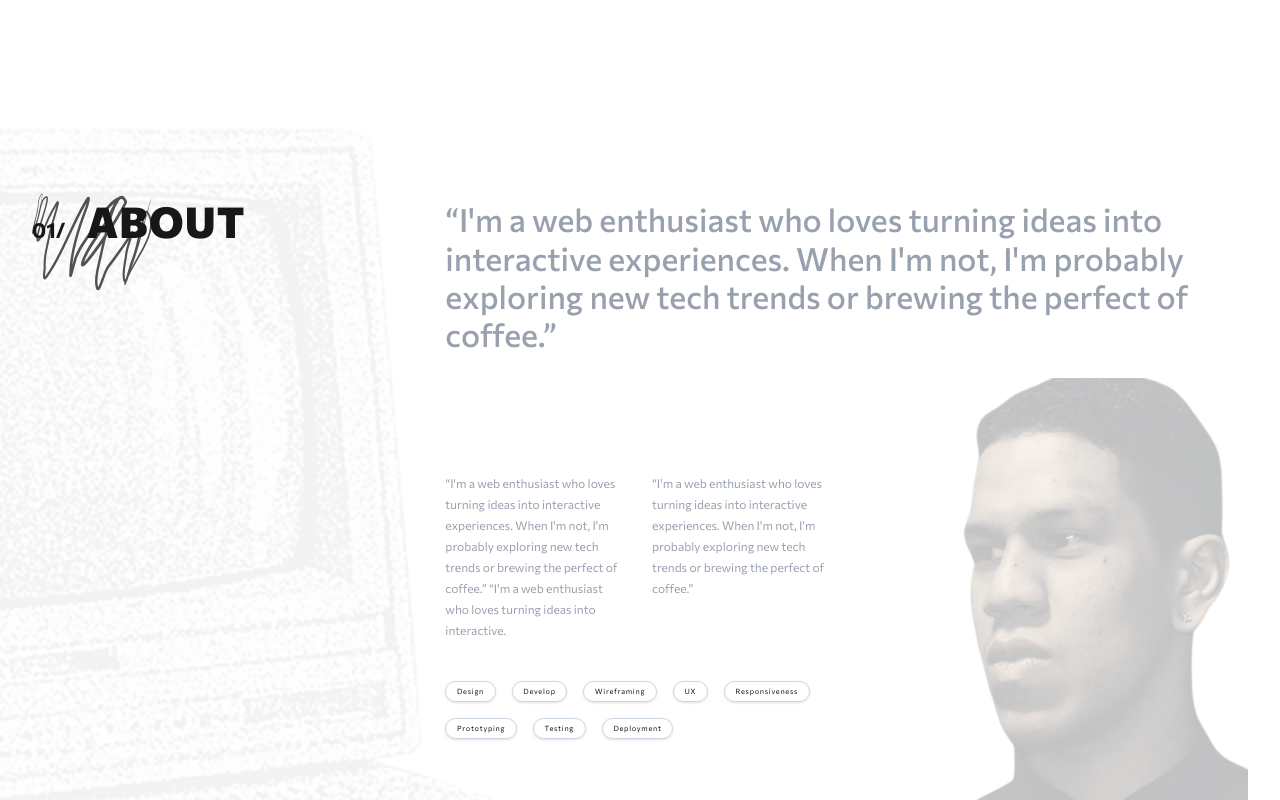
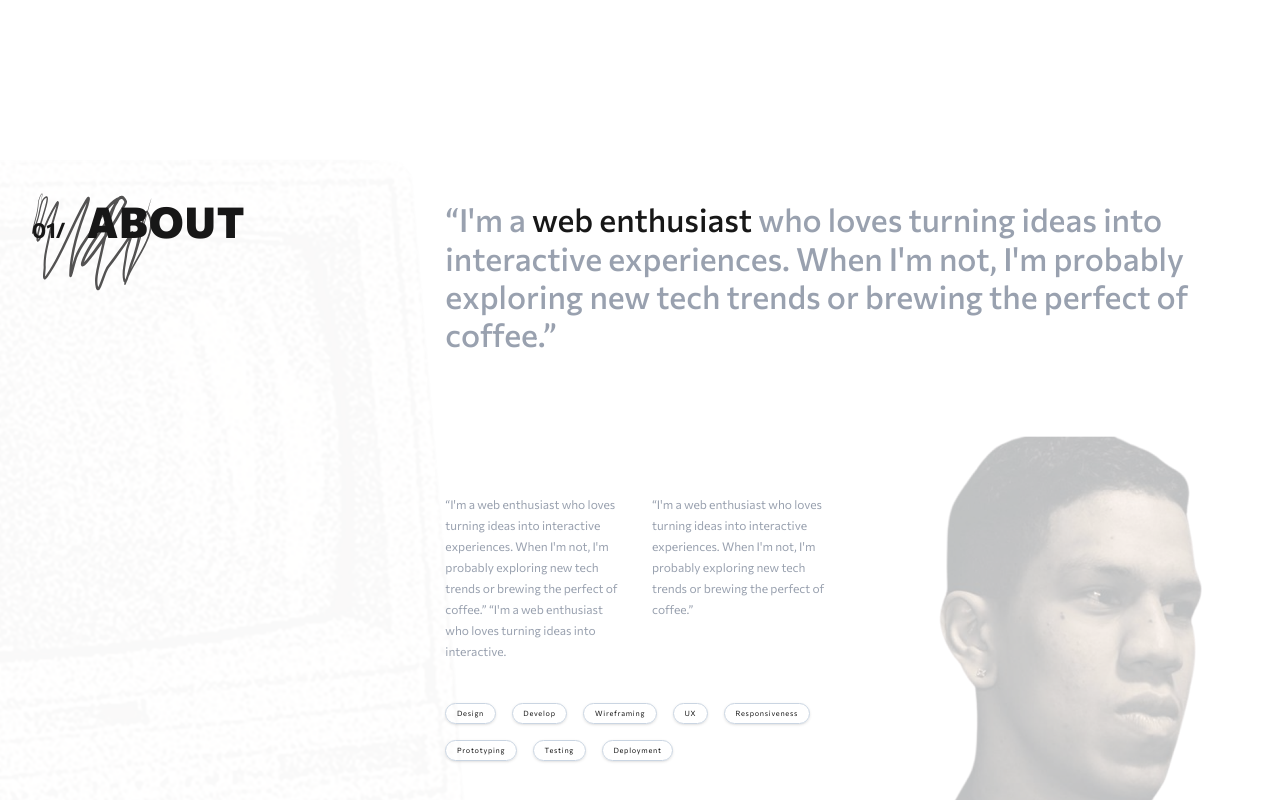
Before and after one commit to Lordev/portfolio, a Next.js app: page / in a window 1280 px wide. Shown: the part 760-1560 px from the top of the page. Built offline with nearby package versions, Linux system fonts and the light colour scheme.

Commit message:
feat: update about section replace static content with animated components and restructure layout

```diff
--- a/src/content/home/AboutSection.tsx
+++ /dev/null
@@ -1,72 +0,0 @@
-import Image from "next/image";
-import SectionHeading from "@/components/ui/SectionHeading";
-import Chip from "@/components/ui/Chip";
-
-const aboutChips: string[] = [
-  "Design",
-  "Develop",
-  "Wireframing",
-  "UX",
-  "Responsiveness",
-  "Prototyping",
-  "Testing",
-  "Deployment",
-];
-
-export default function AboutSection() {
-  return (
-    <section className="relative row py-240">
-      <div className="absolute h-4/5 -translate-x-6/12 aspect-[1495/1076] top-9/16 transform -translate-y-1/2 -z-10">
-        <Image
-          className=" "
-          src="/about/pc-background.png"
-          alt=""
-          layout="fill"
-        />
-      </div>
-      <div className="row in-container">
-        <div className="grid grid-cols-6 gap-24">
-          <div className="col-span-2">
-            <SectionHeading title="About" />
-          </div>
-          <div className="col-span-4">
-            <div className="text-fluid-h3 col-span-2 text-gray-400 font-medium">
-              “I{"'"}m a web enthusiast who loves turning ideas into interactive
-              experiences. When I{"'"}m not, I{"'"}m probably exploring new tech
-              trends or brewing the perfect of coffee.”
-            </div>
-          </div>
-          <div className="col-start-3 col-span-2 flex flex-col justify-center gap-24">
-            <div className="grid-cols-2 grid col-span-2 gap-24">
-              <p className="text-gray-400">
-                “I{"'"}m a web enthusiast who loves turning ideas into
-                interactive experiences. When I{"'"}m not, I{"'"}m probably
-                exploring new tech trends or brewing the perfect of coffee.” “I
-                {"'"}m a web enthusiast who loves turning ideas into
-                interactive.
-              </p>
-              <p className="text-gray-400">
-                “I{"'"}m a web enthusiast who loves turning ideas into
-                interactive experiences. When I{"'"}m not, I{"'"}m probably
-                exploring new tech trends or brewing the perfect of coffee.”
-              </p>
-            </div>
-            <div className="col-span-2 self-start flex flex-wrap gap-16">
-              {aboutChips.map((chip) => (
-                <Chip label={chip} key={chip} />
-              ))}
-            </div>
-          </div>
-          <div className="col-start-5 col-span-2">
-            <Image
-              src="/about/img-headshot.png"
-              width={900}
-              height={900}
-              alt=""
-            />
-          </div>
-        </div>
-      </div>
-    </section>
-  );
-}
--- /dev/null
+++ b/src/content/home/AboutSection/AboutImage.tsx
@@ -0,0 +1,22 @@
+import Image from "next/image";
+import { motion, useSpring, useTransform } from "framer-motion";
+
+interface AboutImageProps {
+  scrollYProgress: number;
+}
+
+export default function AboutImage({scrollYProgress} : AboutImageProps) {
+  return (
+    <motion.div className="col-start-5 col-span-2"
+      style={{
+        y: useSpring(useTransform(scrollYProgress, [0.5, 1], [0, 50], {
+          damping: 1000,
+          stiffness: 200,
+        })),
+
+      }}
+    >
+      <Image src="/about/img-headshot.png" width={900} height={900} alt="" />
+    </motion.div>
+  );
+}
--- /dev/null
+++ b/src/content/home/AboutSection/BackgroundImage.tsx
@@ -0,0 +1,42 @@
+"use client";
+import { motion, useTransform, useSpring } from "motion/react";
+import Image from "next/image";
+
+interface BackgroundImageProps {
+  scrollYProgress: MotionValue<number>;
+}
+
+export default function BackGroundImage({
+  scrollYProgress,
+}: BackgroundImageProps) {
+  return (
+    <motion.div
+      className="absolute h-full w-full"
+      style={{
+        y: useSpring(
+          useTransform(scrollYProgress, [0, 1], [0, 50], {
+            damping: 100,
+            stiffness: 20,
+          })
+        ),
+        x: useSpring(
+          useTransform(scrollYProgress, [0, 1], [0, 50], {
+            damping: 100,
+            stiffness: 20,
+          })
+        ),
+        opacity: useSpring(useTransform(scrollYProgress, [0, 1], [1, 0], {
+          damping: 100,
+          stiffness: 20,
+        })),
+      }}
+    >
+      <Image
+        className=" "
+        src="/about/pc-background.png"
+        alt=""
+        layout="fill"
+      />
+    </motion.div>
+  );
+}
--- /dev/null
+++ b/src/content/home/AboutSection/index.tsx
@@ -0,0 +1,125 @@
+"use client";
+import SectionHeading from "@/components/ui/SectionHeading";
+import Chip from "@/components/ui/Chip";
+import { motion } from "framer-motion";
+import ScrollContainer from "@/components/layout/ScrollContainer";
+import { useRef } from "react";
+import AboutImage from "./AboutImage";
+import BackgroundImage from "./BackgroundImage";
+
+const aboutChips: string[] = [
+  "Design",
+  "Develop",
+  "Wireframing",
+  "UX",
+  "Responsiveness",
+  "Prototyping",
+  "Testing",
+  "Deployment",
+];
+
+export default function AboutSection() {
+  const variants = {
+    hidden: { opacity: 0 },
+    visible: {
+      opacity: 1,
+      transition: {
+        staggerChildren: 0.25,
+        when: "beforeChildren",
+      },
+    },
+  };
+
+  const childVariants = {
+    hidden: { opacity: 0, y: 20 },
+    visible: {
+      opacity: 1,
+      y: 0,
+      transition: {
+        duration: 0.5,
+      },
+    },
+  };
+
+  const containerRef = useRef<HTMLDivElement>(null);
+  const containerRef2 = useRef<HTMLDivElement>(null);
+
+  return (
+    <section className="relative row py-240">
+      <ScrollContainer
+        containerRef={containerRef2}
+        className="absolute h-4/5 -translate-x-6/12 aspect-[1495/1076] top-9/16 transform -translate-y-1/2 -z-10"
+        offset={["start end", "end start"]}
+      >
+        {(scrollYProgress) => (
+          <BackgroundImage scrollYProgress={scrollYProgress} />
+        )}
+      </ScrollContainer>
+      <div className="row in-container">
+        <div className="grid grid-cols-6 gap-24">
+          <div className="col-span-2">
+            <SectionHeading title="About" />
+          </div>
+          <div className="col-span-4">
+            <div className="text-fluid-h3 col-span-2 text-gray-400 font-medium">
+              “I{"'"}m a
+              <motion.span
+                style={{
+                  color: "#DCC",
+                }}
+                whileInView={{
+                  color: "var(--foreground)",
+                  transition: { duration: 3 },
+                }}
+              >
+                {" "}
+                web enthusiast{" "}
+              </motion.span>
+              who loves turning ideas into interactive experiences. When I{"'"}m
+              not, I{"'"}m probably exploring new tech trends or brewing the
+              perfect of coffee.”
+            </div>
+          </div>
+          <div className="col-start-3 col-span-2 flex flex-col justify-center gap-24">
+            <div className="grid-cols-2 grid col-span-2 gap-24">
+              <p className="text-gray-400">
+                “I{"'"}m a web enthusiast who loves turning ideas into
+                interactive experiences. When I{"'"}m not, I{"'"}m probably
+                exploring new tech trends or brewing the perfect of coffee.” “I
+                {"'"}m a web enthusiast who loves turning ideas into
+                interactive.
+              </p>
+              <p className="text-gray-400">
+                “I{"'"}m a web enthusiast who loves turning ideas into
+                interactive experiences. When I{"'"}m not, I{"'"}m probably
+                exploring new tech trends or brewing the perfect of coffee.”
+              </p>
+            </div>
+            <motion.div
+              className="col-span-2 self-start flex flex-wrap gap-16 test"
+              variants={variants}
+              initial="hidden"
+              whileInView="visible"
+              viewport={{ once: true }}
+            >
+              {aboutChips.map((chip) => (
+                <motion.div key={chip} variants={childVariants}>
+                  <Chip label={chip} />
+                </motion.div>
+              ))}
+            </motion.div>
+          </div>
+          <ScrollContainer
+            containerRef={containerRef}
+            className="col-start-5 col-span-2"
+            offset={["start end", "end start"]}
+          >
+            {(scrollYProgress) => (
+              <AboutImage scrollYProgress={scrollYProgress} />
+            )}
+          </ScrollContainer>
+        </div>
+      </div>
+    </section>
+  );
+}
```
Also changed, not shown: public/about/img-headshot.png.
